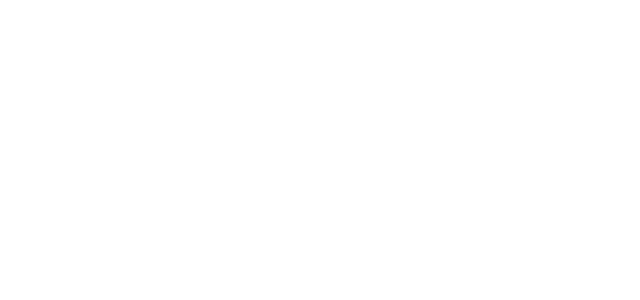
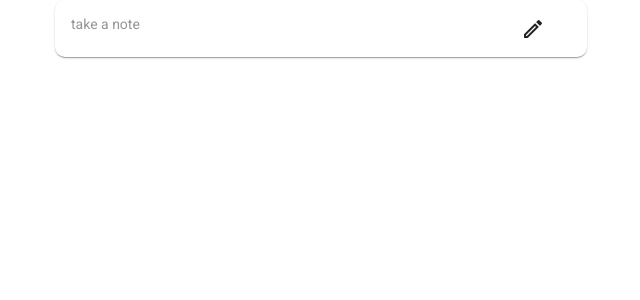
Before and after one commit to paragadhau123/FundooNotesUI, an Angular app: page / in a window 1280 px wide. Shown: the top 300 px of the page, without its empty margins (319-959 px from the left). Built offline with nearby package versions, Linux system fonts and the light colour scheme.

Commit message:
Added[Parag]:Component of create note

```diff
--- /dev/null
+++ b/src/app/Components/createnotes/createnotes.component.html
@@ -0,0 +1,33 @@
+<link href="https://fonts.googleapis.com/css?family=Material+Icons|Material+Icons+Outlined|Material+Icons+Two+Tone|Material+Icons+Round|Material+Icons+Sharp" rel="stylesheet">
+<div fxLayout="column">
+    <div fxLayoutAlign="center">
+        <div>
+            <mat-card (click)="reset=false" *ngIf="reset" class="front-card">
+                <mat-form-field appearance="none">
+                    <input matInput placeholder="take a note" autocomplete="off">
+                </mat-form-field>
+                <mat-icon class="material-icons-outlined">create</mat-icon>
+            </mat-card>
+            <mat-card *ngIf="!reset" class="back-card">
+                <form>
+                    <mat-form-field appearance="none">
+                        <input matInput autocomplete="off" placeholder="title" [formControl]="title">
+                    </mat-form-field>
+                    <button mat-icon-button>
+            <mat-icon class="material-icons-outlined" (click)="changeNotePinned()" (click)="reset=true">
+              {{!notePinned ? 'push_pin':'done'}}
+            </mat-icon>
+          </button>
+                    <mat-form-field appearance="none">
+                        <input matInput placeholder="take a note" autocomplete="off" autofocus [formControl]="description">
+                    </mat-form-field>
+                    <span fxLayout="row" fxLayoutAlign="end end">
+            <app-card-pannel></app-card-pannel>
+            <span class="settings"></span>
+                    <button type="button" mat-button (click)="addNote()" (click)="reset=true" (click)="UpdateNoteComponent()">close</button>
+                    </span>
+                </form>
+            </mat-card>
+        </div>
+    </div>
+</div>
--- /dev/null
+++ b/src/app/Components/createnotes/createnotes.component.scss
@@ -0,0 +1,29 @@
+.back-card .mat-form-field {
+    width: 90%;
+    height: 7px;
+}
+
+.front-card {
+    display: flex;
+    align-items: center;
+    width: 500px;
+    height: 25px;
+    border-radius: 10px;
+}
+
+.back-card {
+    width: 500px;
+    border-radius: 10px;
+}
+
+.mat-icon {
+    cursor: pointer;
+}
+
+.settings {
+    flex: 1 1 auto;
+}
+
+.mat-form-field {
+    width: 90%;
+}
--- /dev/null
+++ b/src/app/Components/createnotes/createnotes.component.ts
@@ -0,0 +1,44 @@
+import { Component, OnInit } from '@angular/core';
+import { FormControl } from '@angular/forms';
+import { NotesserviceService } from "../../Services/notesservice/notesservice.service";
+import { MatSnackBar } from '@angular/material/snack-bar';
+
+@Component({
+  selector: 'app-createnotes',
+  templateUrl: './createnotes.component.html',
+  styleUrls: ['./createnotes.component.scss']
+})
+export class CreatenotesComponent implements OnInit {
+
+  reset = true
+  constructor(private note: NotesserviceService, public snackBar: MatSnackBar) { }
+
+  ngOnInit(): void {
+  }
+  title = new FormControl();
+  description = new FormControl();
+  notePinned = false;
+  card = false;
+  reminder = false;
+
+  addNote() {
+    let noteData = {
+      "title": this.title.value,
+      "description": this.description.value
+    }
+    this.note.addNotes(noteData).subscribe(response => {
+      if (response['status'].success == true) {
+        this.snackBar.open("note added successfully", 'success')
+      }
+    },
+      error => {
+        this.snackBar.open("unable to add plz try again", 'failed')
+      }
+    )
+
+  }
+
+  changeNotePinned() {
+    return this.notePinned = !this.notePinned
+  }
+}
--- /dev/null
+++ b/src/app/Components/getnotes/getnotes.component.html
@@ -0,0 +1 @@
+<p>getnotes works!</p>
--- /dev/null
+++ b/src/app/Components/getnotes/getnotes.component.ts
@@ -0,0 +1,15 @@
+import { Component, OnInit } from '@angular/core';
+
+@Component({
+  selector: 'app-getnotes',
+  templateUrl: './getnotes.component.html',
+  styleUrls: ['./getnotes.component.scss']
+})
+export class GetnotesComponent implements OnInit {
+
+  constructor() { }
+
+  ngOnInit(): void {
+  }
+
+}
--- a/src/app/app-routing.module.ts
+++ b/src/app/app-routing.module.ts
@@ -6,14 +6,15 @@
 import { RegisterComponent } from './components/register/register.component';
 import { ResetpasswordComponent } from './components/resetpassword/resetpassword.component';
 import { AuthGuard } from './auth.guard';
+import { CreatenotesComponent } from './components/createnotes/createnotes.component';
 
 const routes: Routes = [
   {path:"register",component:RegisterComponent},
   {path:"login",component:LoginComponent},
   {path:"forgotPassword",component:ForgotpasswordComponent},
   {path:"resetPassword/:token",component:ResetpasswordComponent},
-  {path:"dashboard",component:DashboardComponent ,canActivate: [AuthGuard]}
-
+  {path:"dashboard",component:DashboardComponent ,canActivate: [AuthGuard]},
+{path:"",component:CreatenotesComponent}
 ];
 
 @NgModule({
--- a/src/app/app.module.ts
+++ b/src/app/app.module.ts
@@ -24,6 +24,8 @@
 import { MatExpansionModule } from '@angular/material/expansion';
 import { TextFieldModule } from '@angular/cdk/text-field';
 import { MatMenuModule } from '@angular/material/menu';
+import { CreatenotesComponent } from './components/createnotes/createnotes.component';
+import { GetnotesComponent } from './components/getnotes/getnotes.component';
 @NgModule({
   declarations: [
     AppComponent,
@@ -32,6 +34,8 @@
     ForgotpasswordComponent,
     ResetpasswordComponent,
     DashboardComponent,
+    CreatenotesComponent,
+    GetnotesComponent,
   ],
   imports: [
     BrowserModule,
```
Also changed, not shown: src/app/Components/getnotes/getnotes.component.scss (added), 2 other files (tests, documents, lock files or other folders).
